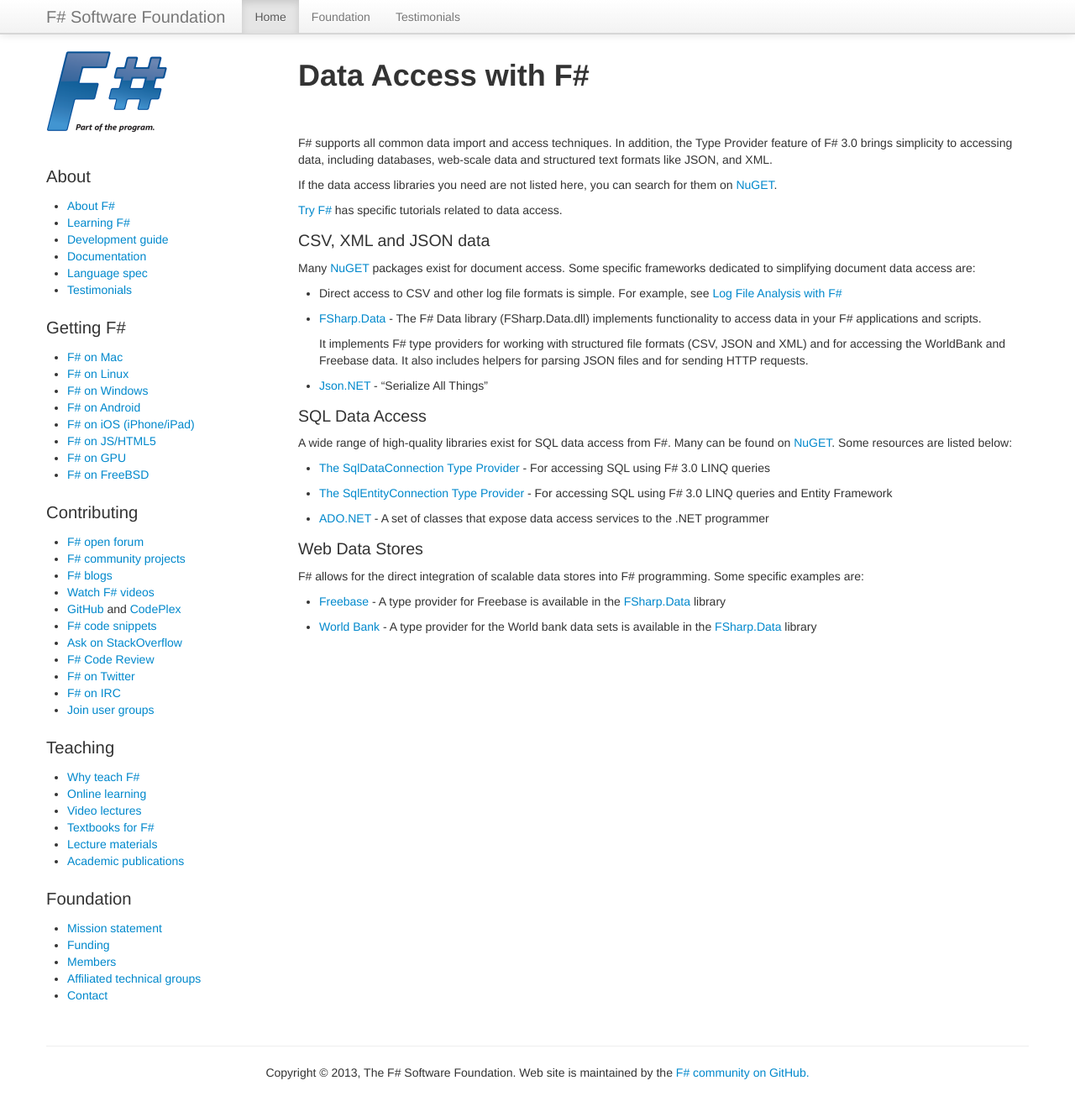
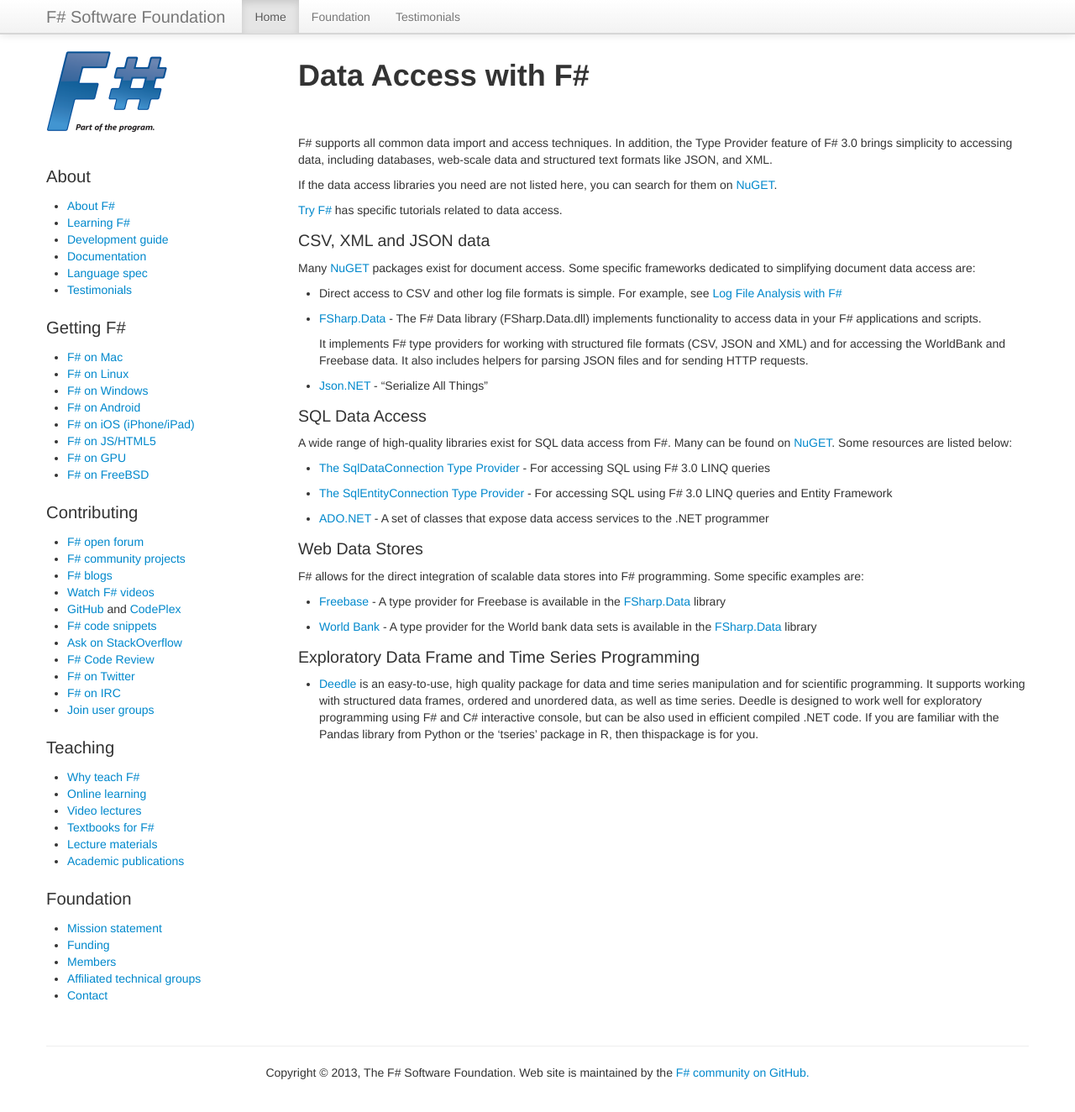
Before and after one commit to fsharp/fsharp.org, a Jekyll site: the page built from data-access/index.md, in a window 1280 px wide and 1337 px high. Shown: the top 1324 px of the window at 84% size. Built offline with Jekyll 4.4.1, drawn with Linux system fonts in a browser that asks for light colours; nearby versions of some CDN libraries; some web fonts are replaced; comment, search, counter and statistics services are not loaded.

Commit message:
Update index.md

```diff
--- a/data-access/index.md
+++ b/data-access/index.md
@@ -39,3 +39,12 @@
 
  * [Freebase](http://freeebase.com) - A type provider for Freebase is available in the [FSharp.Data](http://fsharp.github.io/FSharp.Data/) library
  * [World Bank](http://worldbank.org) - A type provider for the World bank data sets is available in the [FSharp.Data](http://fsharp.github.io/FSharp.Data/) library
+
+### Exploratory Data Frame and Time Series Programming
+
+ * [Deedle](http://bluemountaincapital.github.io/Deedle/) is an easy-to-use, high quality package
+   for data and time series manipulation and for scientific programming. It supports working with
+   structured data frames, ordered and unordered data, as well as time series. Deedle is designed to
+   work well for exploratory programming using F# and C# interactive console, but can be also used in
+   efficient compiled .NET code.  If you are familiar with the Pandas library from Python or the 'tseries'
+   package in R, then thispackage is for you.
```
